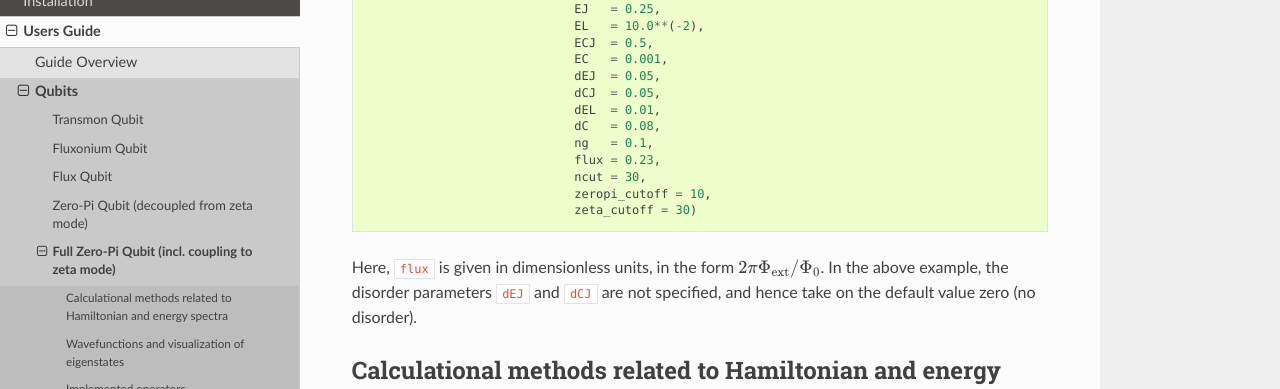
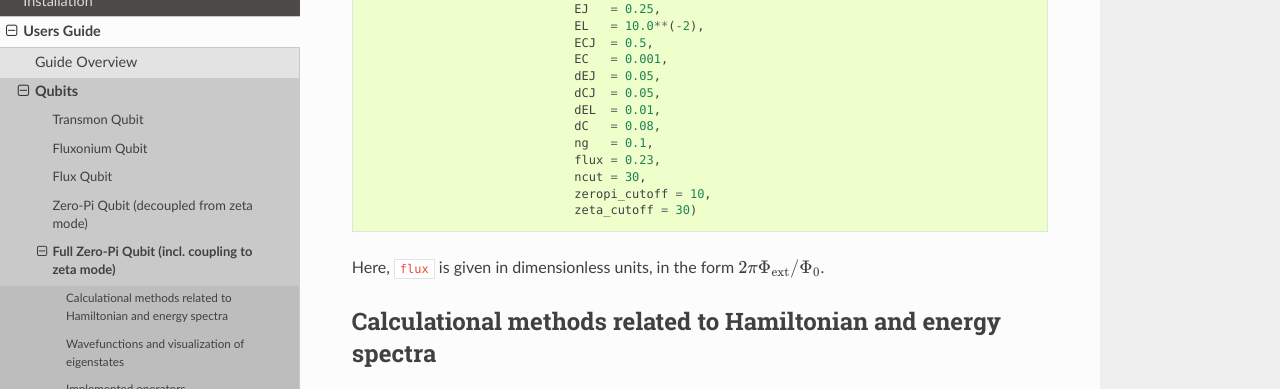
Before and after one commit to scqubits/scqubits, a Sphinx documentation site: the page built from docs/source/guide/qubits/zeropifull.rst, in a window 1280 px wide and 900 px high, scrolled down 813 px, cut to the strip 0-389 px from the top of the window. Built offline with Sphinx 7.4.7 and the Read the Docs theme 2.0.0, drawn with Linux system fonts in a browser that asks for light colours; pages that are not in the unit, such as notebooks, are missing from menus.

Commit message:
Remove leftover sentence about "no disorder"

```diff
--- a/docs/source/guide/qubits/zeropifull.rst
+++ b/docs/source/guide/qubits/zeropifull.rst
@@ -43,8 +43,7 @@ An instance of the full Zero-Pi qubit is created as follows::
                                 zeta_cutoff = 30)
 
 
-Here, ``flux`` is given in dimensionless units, in the form :math:`2\pi\Phi_\text{ext}/\Phi_0`. In the above example,
-the disorder parameters ``dEJ`` and ``dCJ`` are not specified, and hence take on the default value zero (no disorder).
+Here, ``flux`` is given in dimensionless units, in the form :math:`2\pi\Phi_\text{ext}/\Phi_0`.
 
 
 Calculational methods related to Hamiltonian and energy spectra
```
